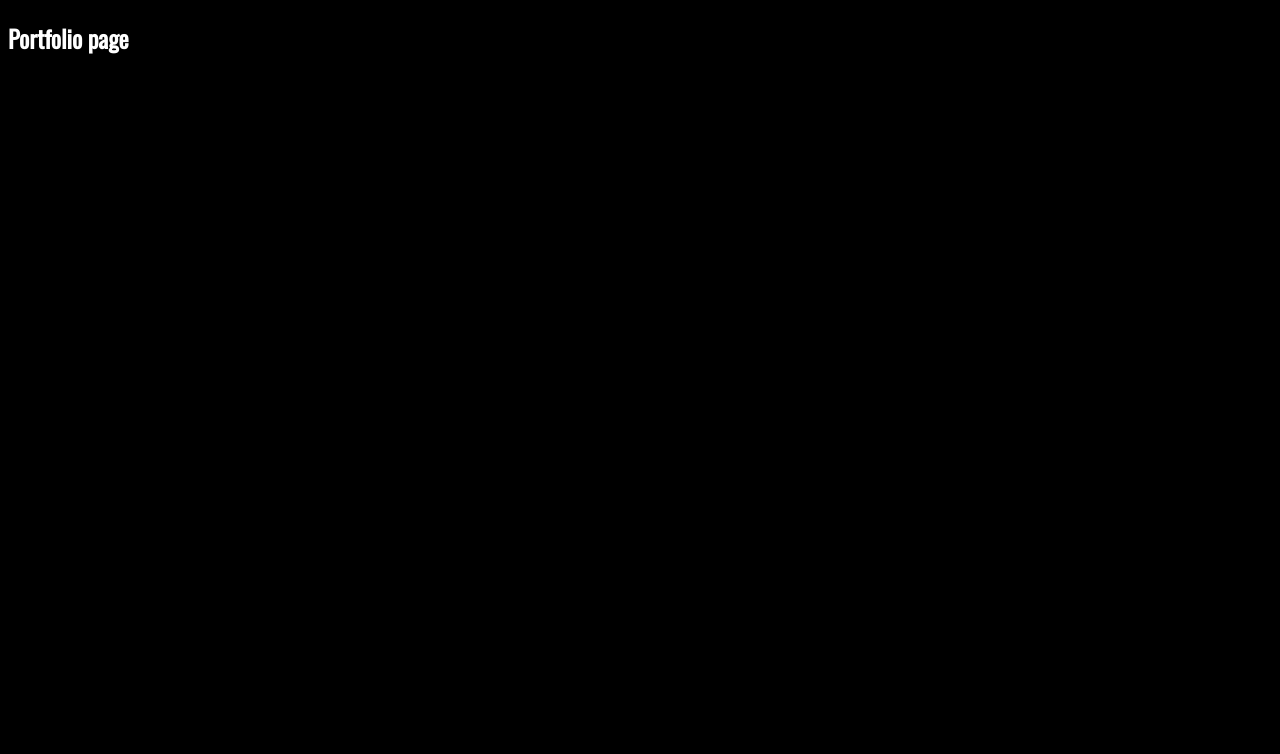
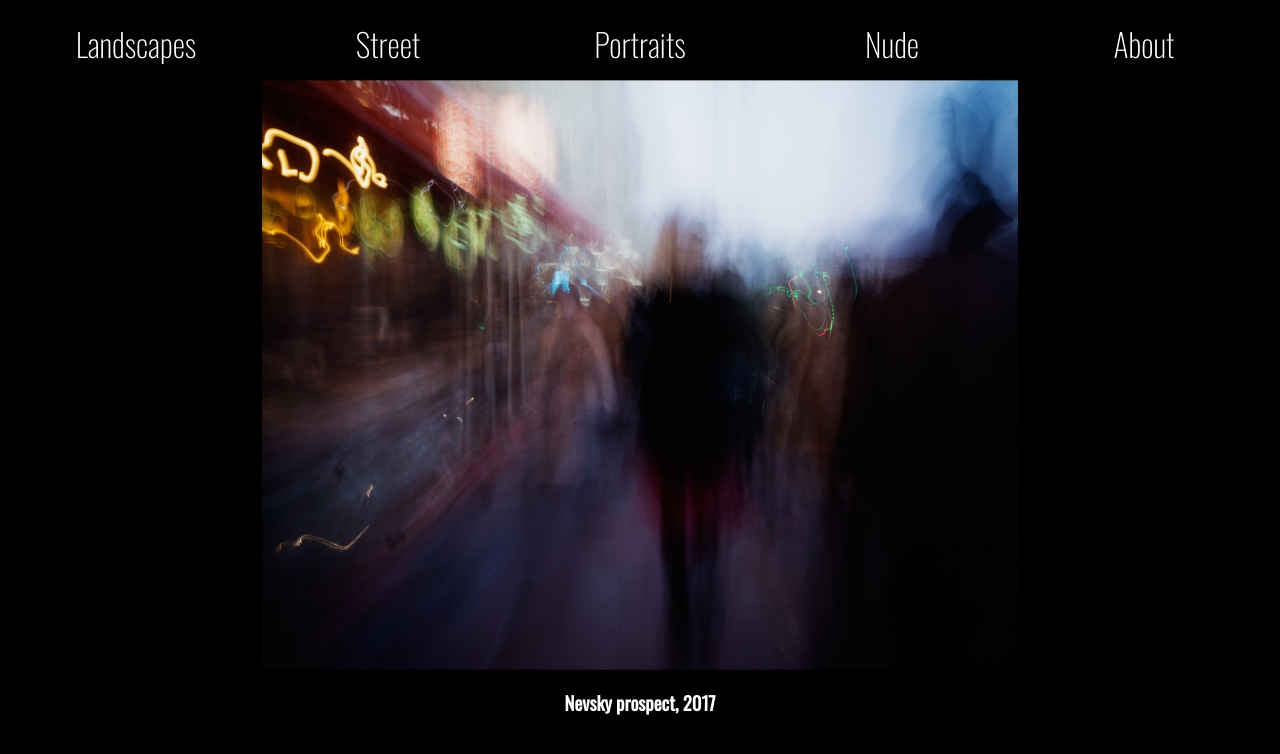
Before and after one commit to Manuletti/Buldyk-portfolio, a Vue app in the folder buldyk-photo/: page /portfolio in a window 1280 px wide. Shown: the top 754 px of the page. Built offline with nearby package versions, Linux system fonts and the light colour scheme.

Commit message:
PhotoCard component with props

```diff
--- a/buldyk-photo/src/assets/main.sass
+++ b/buldyk-photo/src/assets/main.sass
@@ -10,14 +10,15 @@ body
   height: 98hw
 
 button
-  font-weight: lighter
-  font-size: 2rem
-  color: blue
-  background: $primary-background-color
+  font-family: "Oswald", sans-serif
+  font-weight: 200
+  font-size: xx-large
+  color: white
   border: $thin-border
   margin: 1px
   padding: 10px
   width: 15rem
+  background-color: black
 
   &:hover
     color: red
--- /dev/null
+++ b/buldyk-photo/src/components/NavigationBar.vue
@@ -0,0 +1,13 @@
+<script setup></script>
+
+<template>
+  <nav>
+    <button>Landscapes</button>
+    <button>Street</button>
+    <button>Portraits</button>
+    <button>Nude</button>
+    <button>About</button>
+  </nav>
+</template>
+
+<style scoped></style>
--- /dev/null
+++ b/buldyk-photo/src/components/PhotoCard.vue
@@ -0,0 +1,32 @@
+<script setup lang="ts">
+const photo = defineProps<{
+  source: string;
+  title: string;
+  date: number;
+  description?: string;
+  info?: string;
+}>();
+</script>
+
+<template>
+  <div class="photo">
+    <img :src="photo.source" alt="" />
+    <h3>{{ photo.title }}, {{ photo.date }}</h3>
+    <p>{{ photo.description }}</p>
+    <p>{{ photo.info }}</p>
+  </div>
+</template>
+
+<style scoped>
+/* I should make an adaptive design */
+div {
+  display: flex;
+  flex-direction: column;
+  align-items: center;
+  margin: auto;
+  height: 90vh;
+}
+img {
+  max-width: 60%;
+}
+</style>
--- a/buldyk-photo/src/views/PortfolioPage.vue
+++ b/buldyk-photo/src/views/PortfolioPage.vue
@@ -1,8 +1,22 @@
-<script setup lang="ts"></script>
+<script setup lang="ts">
+import NavigationBar from "../components/NavigationBar.vue";
+import PhotoCard from "../components/PhotoCard.vue";
+
+const photoTest = {
+  source: "../../public/img/Welcome2500.jpg",
+  title: "Nevsky prospect",
+  date: 2017,
+};
+</script>
 
 <template>
   <main>
-    <h2>Portfolio page</h2>
+    <NavigationBar />
+    <PhotoCard
+      :source="photoTest.source"
+      :title="photoTest.title"
+      :date="photoTest.date"
+    />
   </main>
 </template>
 
--- a/buldyk-photo/src/views/WelcomePage.vue
+++ b/buldyk-photo/src/views/WelcomePage.vue
@@ -30,4 +30,14 @@ h1:hover {
   font-size: 155px;
   text-decoration: underline;
 }
+
+@media (max-width: 576px) {
+  h1 {
+    font-size: 80px;
+    text-decoration: underline;
+  }
+  img {
+    width: auto;
+  }
+}
 </style>
```
